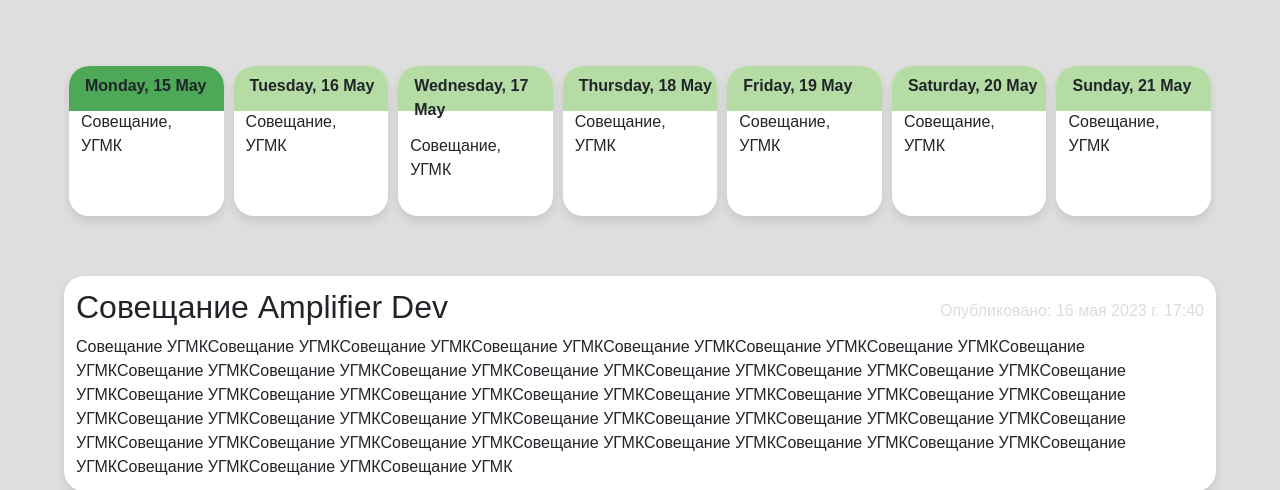
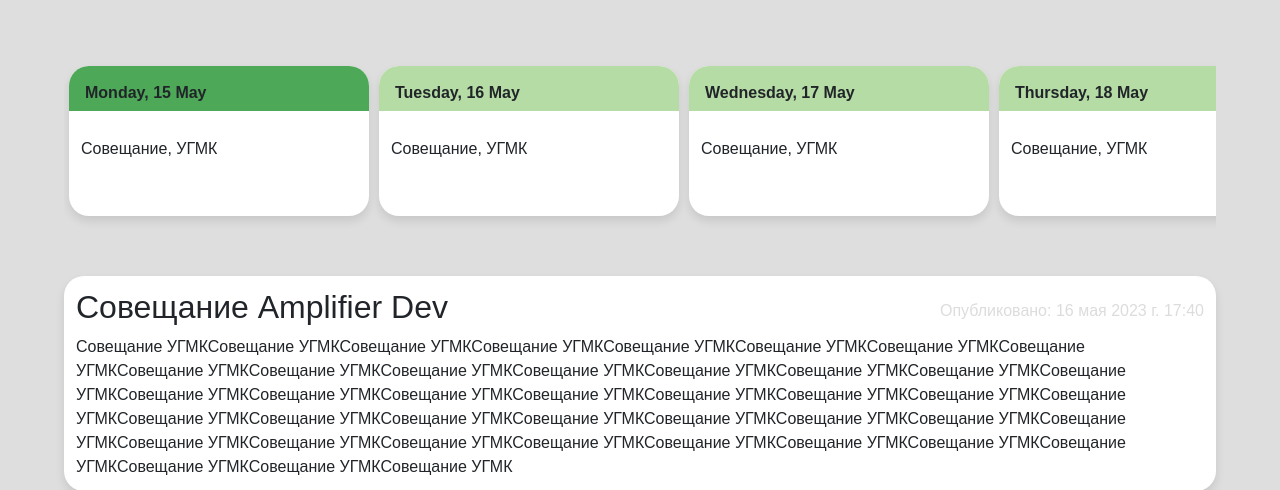
Before and after one commit to NikitaPravoi/djangoNews, a Django app: page / in a window 1280 px wide. Shown: the part 155-645 px from the top of the page. Run offline with Django 4.2, Linux system fonts and the light colour scheme; data comes from the database, SQL or seed files in the repository; parts of the project's set-up code (start-up, migrations or seed data) failed here and were passed over.

Commit message:
CSS updates

```diff
--- a/templates/news/base.html
+++ b/templates/news/base.html
@@ -93,8 +93,7 @@
       .day-card .card-date{
           display: flex;
           align-items: center;
-          padding-top: 5%;
-          padding-left: 1rem;
+          padding: 15px 20px 20px 20px;
           position: relative;
           z-index: 100;
       }
@@ -111,9 +110,9 @@
       .day-card .card-text{
           display: flex;
           align-items: center;
-          padding: 12px;
           position: relative;
           z-index: 100;
+          padding: 15px 20px 20px 20px;
       }
 
       .event{
@@ -241,7 +240,7 @@
     <div class="main">
         <section class="wrapper-sroll" id="statistic-table">
                 {% for card in week_cards %}
-                    <div class="day-card {% if card.is_current_day %}current-day{% endif %}">
+                    <div class="day-card  {% if card.is_current_day %}current-day{% endif %}" style="min-width: 300px;">
                         <div class="card-content" >
                             <div class="card-date">
                                 <div class="date">
```
